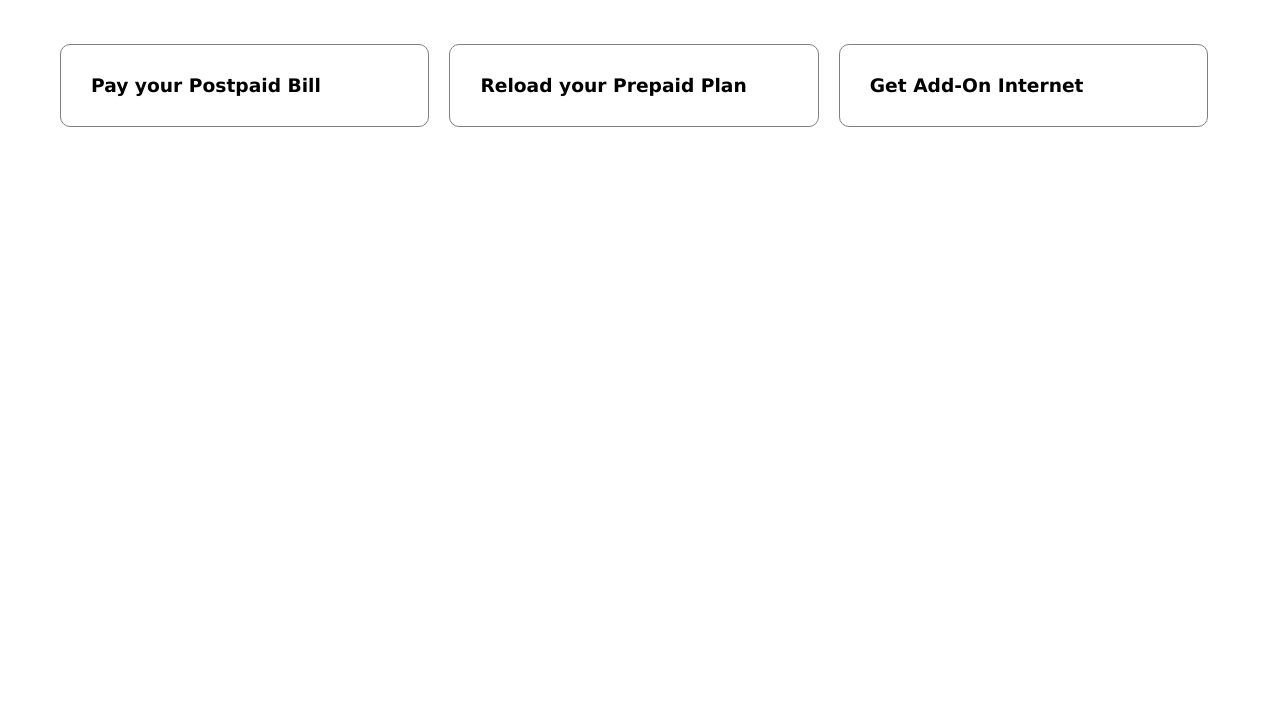
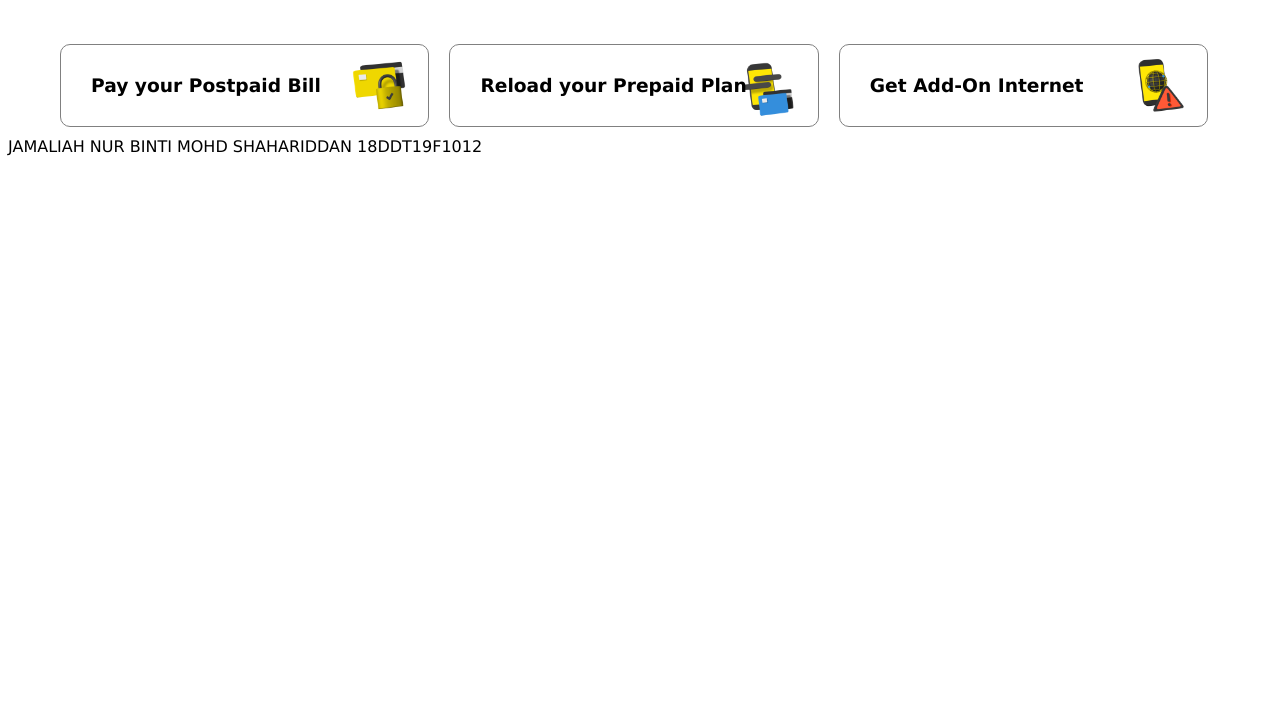
Before and after one commit to JamaliahNur1112/dtt40043_latihan_16, a plain HTML site: page index.html in a window 1280 px wide. Shown: the part 75-800 px from the top of the page. Drawn offline with Linux system fonts and the light colour scheme.

Commit message:
push digi

```diff
--- a/index.html
+++ b/index.html
@@ -14,18 +14,23 @@
         <div class="row">
 
             <div class="col">
+                <div class="gambar-pay">
                     <div class="isi">
                         Pay your Postpaid Bill
                     </div>
                 </div>
+            </div>
 
             <div class="col">
+                <div class="gambar-reload">
                     <div class="isi">
                         Reload your Prepaid Plan
                     </div>
                 </div>
+            </div>
 
             <div class="col">
+                <div class="gambar-internet">
                     <div class="isi">
                         Get Add-On Internet
                     </div>
@@ -34,5 +39,8 @@
             </div>
 
         </div>
+
+    </div>
+    JAMALIAH NUR BINTI MOHD SHAHARIDDAN 18DDT19F1012
 </body>
 </html>
--- a/style.css
+++ b/style.css
@@ -33,6 +33,29 @@
     font-weight: bold;
     font-size: 14pt;
     cursor: pointer;
+
+}
+.gambar-pay{
+    background-image: url('images/paybill.png');
+    background-size: 100px;
+    background-repeat: no-repeat;
+    background-position: right;
+    pointer-events: auto;
+
+}
+.gambar-reload{
+    background-image: url('images/reload.png');
+    background-size: 100px;
+    background-repeat: no-repeat;
+    background-position: right;
+
+}
+.gambar-internet{
+    background-image: url('images/addinternet.png');
+    background-size: 100px;
+    background-repeat: no-repeat;
+    background-position: right;
+
 }
 
 
```
Also changed, not shown: 1 other file. Lines whose indentation alone changed are shown as unchanged.
